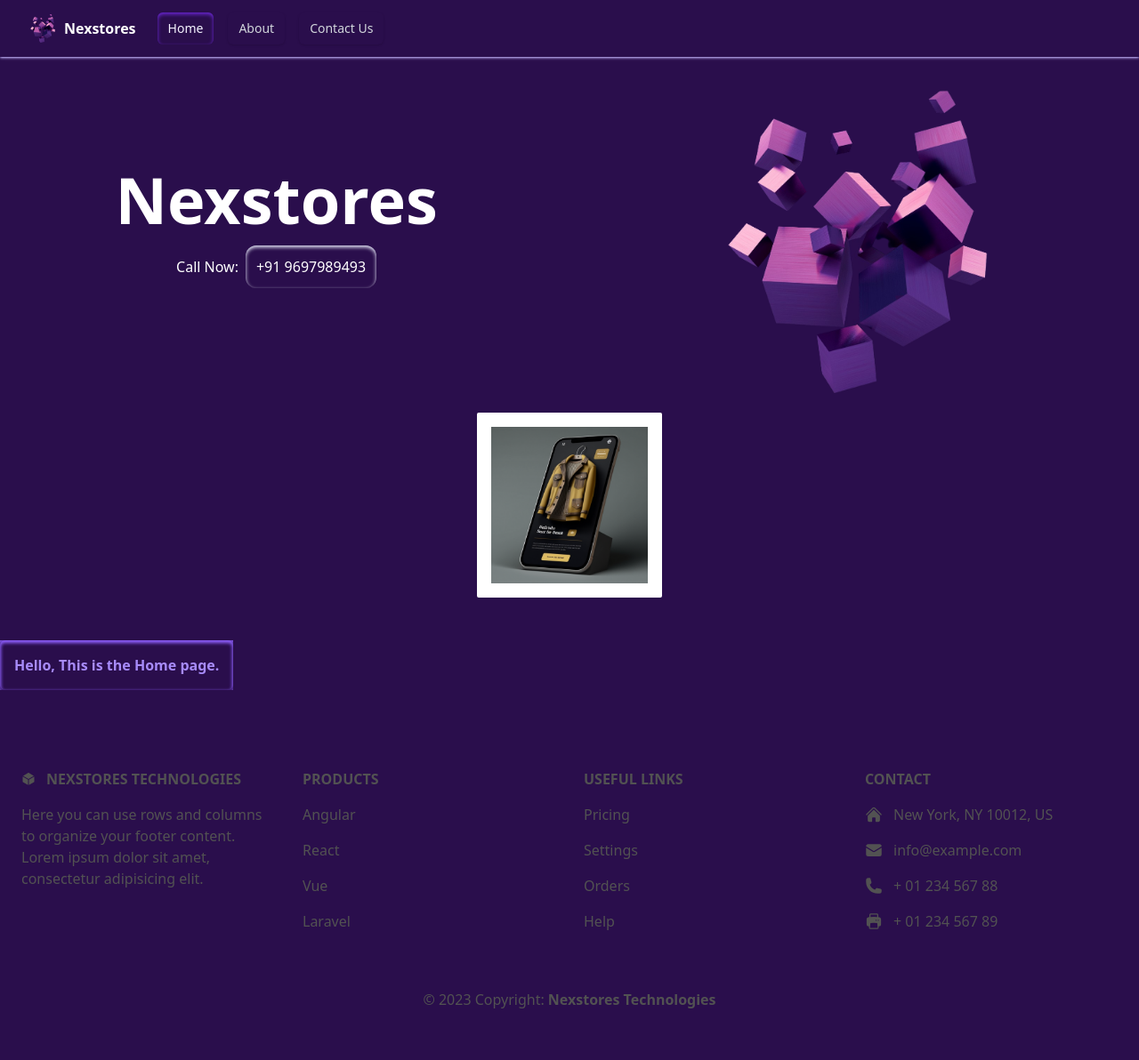
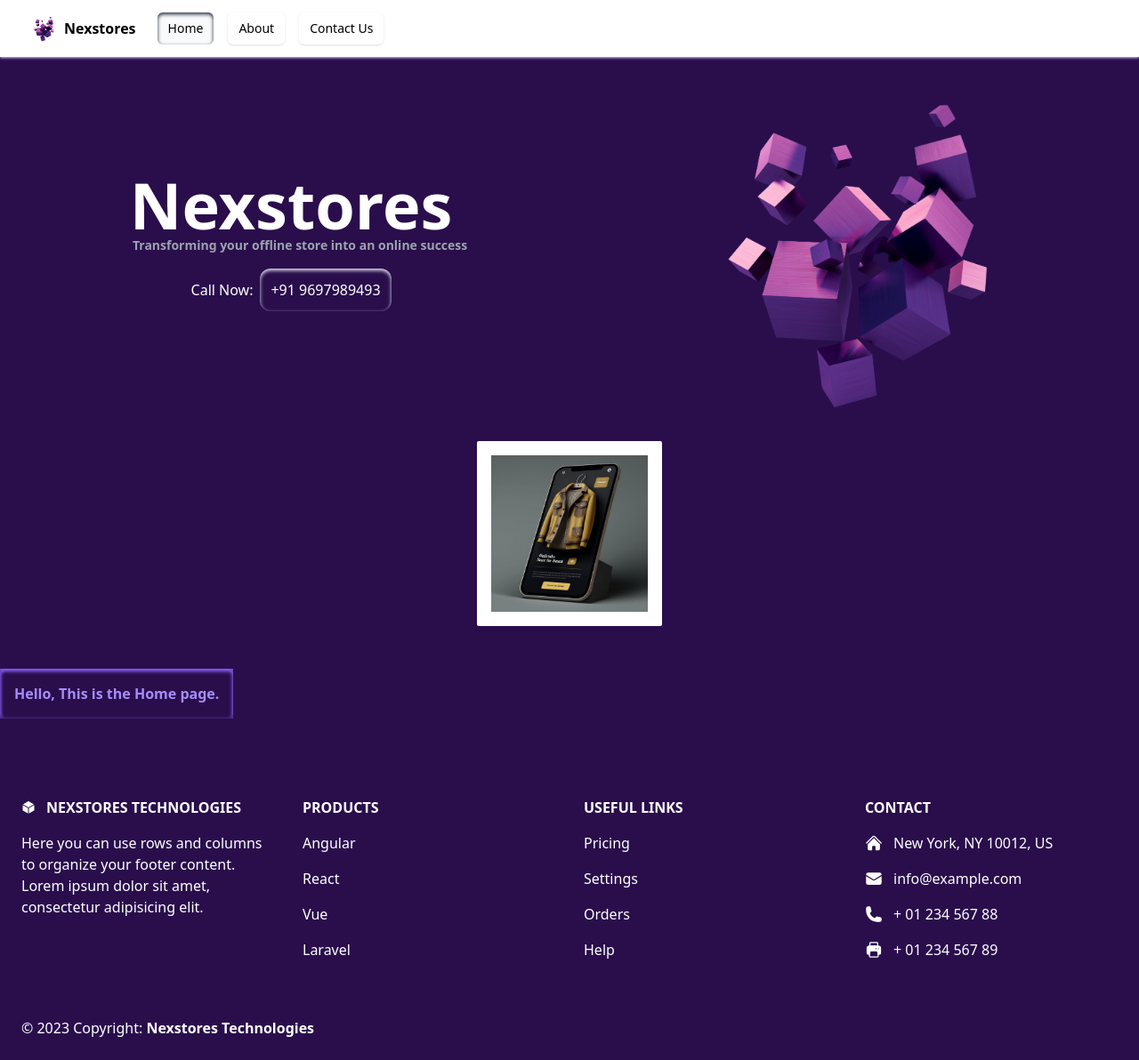
Before and after one commit to priyanshusaini1102/nexstores, a Next.js app: page / in a window 1280 px wide. Shown: the whole page at 89% size. Before the commit the page ends 1160 px from the top, so only its background shows below. Built offline with nearby package versions, Linux system fonts and the light colour scheme.

Commit message:
finalize navbar

```diff
--- a/src/components/Banner.jsx
+++ b/src/components/Banner.jsx
@@ -5,9 +5,10 @@ import Image from 'next/image';
 
 const Banner = () => {
   return (
-    <div className='flex flex-wrap justify-around text-white' >
+    <div className='flex flex-wrap justify-around m-4 text-white' >
       <div className='flex flex-col items-center justify-center' >
         <p className='font-sans font-semibold text-7xl ' > Nexstores </p>
+        <p className='text-sm font-semibold text-gray-400 ml-5' >Transforming your offline store into an online success</p>
         <p className='m-4 flex items-center space-x-2' > <span> Call Now:</span> <span className='p-3 shadow-inner shadow-indigo-50 rounded-xl' >+91 9697989493</span> </p>
       </div>
         <Image height={400} src={bannerImg} alt="banner cannot load" />
--- a/src/components/Footer.jsx
+++ b/src/components/Footer.jsx
@@ -3,9 +3,9 @@ import React from 'react'
 const Footer = () => {
   return (
     <footer
-  className="bg-transparentblack-100 text-center text-neutral-600 dark:bg-transparentblack-600 dark:text-neutral-200 lg:text-left">
+  className="bg-transparentblack-100 text-white center neutral-600 dark:bg-transparentblack-600 lg:text-white left">
 
-  <div className="mx-6 py-10 text-center md:text-left">
+  <div className="mx-6 py-10 text-white center md:text-white left">
     <div className="grid-1 grid gap-8 md:grid-cols-2 lg:grid-cols-4">
       <div className="">
         <h6
@@ -32,22 +32,22 @@ const Footer = () => {
           Products
         </h6>
         <p className="mb-4">
-          <a href="#!" className="text-neutral-600 dark:text-neutral-200"
+          <a href="#!" className="text-white neutral-600 dark:text-white neutral-200"
             >Angular</a
           >
         </p>
         <p className="mb-4">
-          <a href="#!" className="text-neutral-600 dark:text-neutral-200"
+          <a href="#!" className="text-white neutral-600 dark:text-white neutral-200"
             >React</a
           >
         </p>
         <p className="mb-4">
-          <a href="#!" className="text-neutral-600 dark:text-neutral-200"
+          <a href="#!" className="text-white neutral-600 dark:text-white neutral-200"
             >Vue</a
           >
         </p>
         <p>
-          <a href="#!" className="text-neutral-600 dark:text-neutral-200"
+          <a href="#!" className="text-white neutral-600 dark:text-white neutral-200"
             >Laravel</a
           >
         </p>
@@ -58,22 +58,22 @@ const Footer = () => {
           Useful links
         </h6>
         <p className="mb-4">
-          <a href="#!" className="text-neutral-600 dark:text-neutral-200"
+          <a href="#!" className="text-white neutral-600 dark:text-white neutral-200"
             >Pricing</a
           >
         </p>
         <p className="mb-4">
-          <a href="#!" className="text-neutral-600 dark:text-neutral-200"
+          <a href="#!" className="text-white neutral-600 dark:text-white neutral-200"
             >Settings</a
           >
         </p>
         <p className="mb-4">
-          <a href="#!" className="text-neutral-600 dark:text-neutral-200"
+          <a href="#!" className="text-white neutral-600 dark:text-white neutral-200"
             >Orders</a
           >
         </p>
         <p>
-          <a href="#!" className="text-neutral-600 dark:text-neutral-200"
+          <a href="#!" className="text-white neutral-600 dark:text-white neutral-200"
             >Help</a
           >
         </p>
@@ -138,10 +138,10 @@ const Footer = () => {
       </div>
     </div>
   </div>
-  <div className="bg-transparentneutral-200 p-6 text-center dark:bg-transparentneutral-700">
+  <div className="bg-transparentneutral-200 p-6 text-white center dark:bg-transparentneutral-700">
     <span>© 2023 Copyright:</span>
     <a
-      className="font-semibold text-neutral-600 dark:text-neutral-400"
+      className="font-semibold text-white neutral-600 dark:text-white neutral-400"
       href="https://tailwind-elements.com/"
       > Nexstores Technologies </a
     >
--- a/src/components/Navbar.jsx
+++ b/src/components/Navbar.jsx
@@ -4,7 +4,7 @@ import { Bars3Icon, BellIcon, XMarkIcon } from '@heroicons/react/24/outline'
 import Link from 'next/link'
 import React from 'react'
 import Image from 'next/image'
-import Logo from '../../public/img/Nexstores_banner_3d.png'
+import Logo from '../../public/img/NEXSTORES-removebg.png'
 
 const navigation = [
   { name: 'Home', href: '/', current: true },
@@ -19,7 +19,7 @@ function classNames(...classes) {
 const Navbar = () => {
   return (
     <div>
-        <Disclosure as="nav" className=" shadow shadow-violet-300 ">
+        <Disclosure as="nav" className=" bg-white text-black shadow shadow-violet-300 ">
       {({ open }) => (
         <>
           <div className="mx-auto max-w-7xl px-2 sm:px-6 lg:px-8">
@@ -40,7 +40,7 @@ const Navbar = () => {
                   <Image src={Logo} className='block h-8 w-auto lg:hidden' alt="Nexstores"  />
                   <div className='hidden md:flex space-x-2 items-center font-sans font-semibold' >
                     <Image src={Logo} className='hidden h-8 w-auto lg:block' alt="Nexstores"  />
-                    <span className="text-white" >Nexstores</span>
+                    <span className="text-black" >Nexstores</span>
                   </div>
                 </div>
                 <div className="hidden sm:ml-6 sm:block">
@@ -50,8 +50,8 @@ const Navbar = () => {
                         key={item.name}
                         href={item.href}
                         className={classNames(
-                          item.current ? 'shadow-violet-700 shadow-inner text-violet-50' : 'text-gray-300 hover:shadow-violet-700 shadow hover:text-white',
-                          'rounded-md px-3 py-2 text-sm font-medium'
+                          item.current ? 'shadow-gray-800 shadow-inner text-black bg-gray-50' : 'text-black hover:shadow-violet-700 shadow hover:text-black',
+                          'rounded-md px-3 py-2 text-sm font-medium '
                         )}
                         aria-current={item.current ? 'page' : undefined}
                       >
@@ -74,7 +74,7 @@ const Navbar = () => {
                   as="a"
                   href={item.href}
                   className={classNames(
-                    item.current ? 'bg-violet-900 text-white' : 'text-gray-300 hover:bg-violet-700 hover:text-white',
+                    item.current ? 'bg-violet-900 text-white' : 'text-black hover:bg-violet-700 hover:text-black',
                     'block rounded-md px-3 py-2 text-base font-medium'
                   )}
                   aria-current={item.current ? 'page' : undefined}
--- a/src/components/ProductCard.jsx
+++ b/src/components/ProductCard.jsx
@@ -5,7 +5,7 @@ import productImg from '../../public/img/products/clothing-store-app.png'
 const ProductCard = () => {
   return (
     <div className='p-4 text-white bg-white w-52 mx-auto rounded-sm' >
-        <Image src={productImg} alt='Product Image'  />
+        <Image className=' object-fill ' src={productImg} alt='Product Image'  />
     </div>
   )
 }
```
